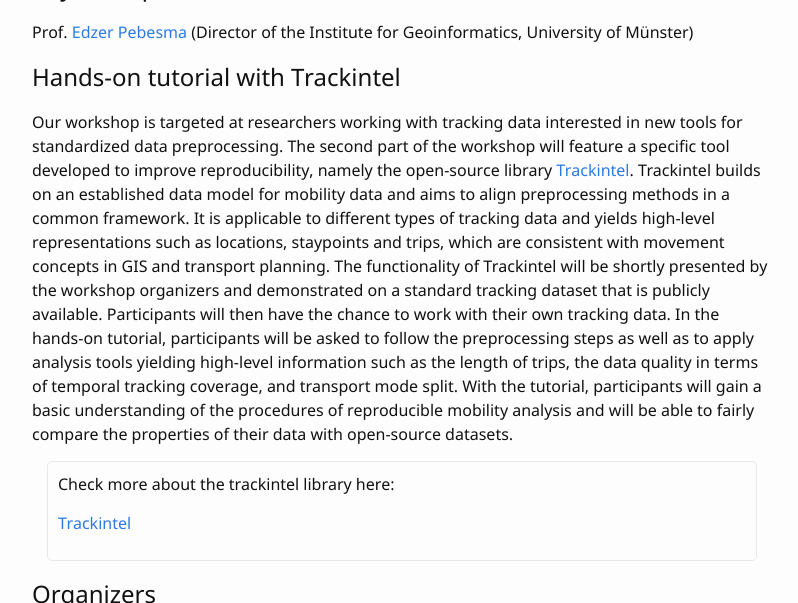
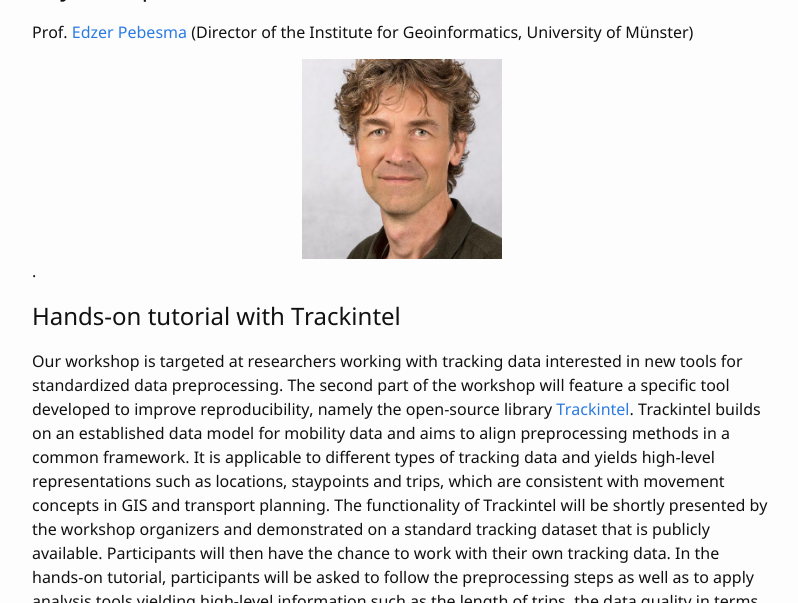
Before and after one commit to mie-lab/reprotrack, a Jekyll site: the page built from index.md, in a window 1280 px wide and 900 px high, scrolled down 1792 px, cut to the strip 0-603 px from the top of the window. Shown: the whole strip, without its empty margins (238-1036 px from the left). Built offline with Jekyll 4.4.1, drawn with Linux system fonts in a browser that asks for light colours.

Commit message:
update speaker photo

```diff
--- a/index.md
+++ b/index.md
@@ -34,6 +34,9 @@ Check more about the program here:
 
 Prof. [Edzer Pebesma](https://www.uni-muenster.de/Geoinformatics/en/institute/staff/index.php/119/edzer_pebesma) (Director of the Institute for Geoinformatics, University of Münster)
 
+<div style="text-align:center"><img src="images/Pebesma.jpg" alt="Edzer Pebesma" height="200"/></div>.
+
+
 ## Hands-on tutorial with Trackintel
 
 Our workshop is targeted at researchers working with tracking data interested in new tools for standardized data preprocessing. The second part of the workshop will feature a specific tool developed to improve reproducibility, namely the open-source library [Trackintel](https://github.com/mie-lab/trackintel). Trackintel builds on an established data model for mobility data and aims to align preprocessing methods in a common framework. It is applicable to different types of tracking data and yields high-level representations such as locations, staypoints and trips, which are consistent with movement concepts in GIS and transport planning. The functionality of Trackintel will be shortly presented by the workshop organizers and demonstrated on a standard tracking dataset that is publicly available. Participants will then have the chance to work with their own tracking data. In the hands-on tutorial, participants will be asked to follow the preprocessing steps as well as to apply analysis tools yielding high-level information such as the length of trips, the data quality in terms of temporal tracking coverage, and transport mode split. With the tutorial, participants will gain a basic understanding of the procedures of reproducible mobility analysis and will be able to fairly compare the properties of their data with open-source datasets.
```
Also changed, not shown: images/Pebesma.jpg (added).
